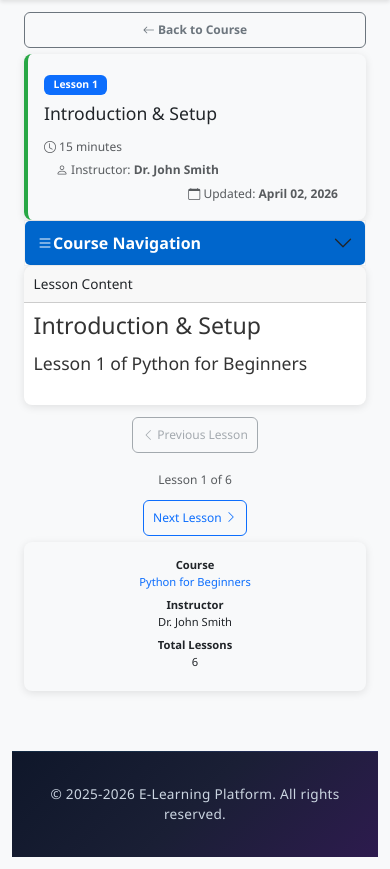
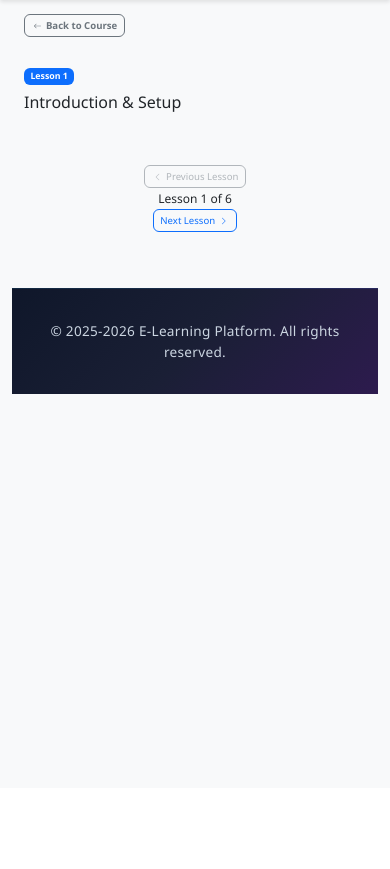
Before and after one commit to pritamrangari27/E-Learning-Platform, a Flask app: page /lesson/1 in a window 390 px wide. Shown: the part 56-925 px from the top of the page. After the commit the page ends 450 px from the top, so only its background shows below. Run offline with Flask 3, Linux system fonts and the light colour scheme; the visitor is signed in with stand-in values (Sample User, id 1).

Commit message:
Mobile UX: Show only lesson title and navigation buttons in 1x3 grid on mobile

```diff
--- a/app/templates/lesson_detail.html
+++ b/app/templates/lesson_detail.html
@@ -29,154 +29,147 @@
     }
 
     @media (max-width: 480px) {
-        /* Mobile collapsed layout - accordion style */
-        .lesson-page-container {
-            display: flex;
-            flex-direction: column;
-            gap: 0;
+        /* Hide unnecessary sections on mobile - show only title and nav buttons */
+        .row.mb-3 .col-md-9 .card.lesson-card .row.text-muted {
+            display: none !important;
         }
 
+        .row.mb-3 .col-md-9 .card.lesson-card .d-flex.mb-3 .text-end {
+            display: none !important;
+        }
+
+        /* Hide all sections except navigation buttons */
+        .row.mb-3 .col-md-3 {
+            display: none !important;
+        }
+
+        .d-md-none.mb-0 {
+            display: none !important;
+        }
+
+        .row.mb-3:not(:first-of-type) {
+            display: none !important;
+        }
+
+        .row:has(.bg-light) {
+            display: none !important;
+        }
+
+        /* Keep only the first row (lesson title) */
+        .lesson-page-container .row.mb-3:first-of-type {
+            display: block !important;
+            margin-bottom: 1rem !important;
+        }
+
+        .row.mb-3 {
+            margin-bottom: 0 !important;
+        }
+
+        /* Lesson card - keep minimal */
+        .lesson-card {
+            padding: 0 !important;
+            border: none !important;
+            background: transparent !important;
+            box-shadow: none !important;
+        }
+
+        .lesson-card .card-body {
+            padding: 0.5rem 0 !important;
+        }
+
+        /* Navigation buttons - 1x3 grid layout */
+        .row.mb-4 {
+            display: grid !important;
+            grid-template-columns: 1fr 1fr 1fr;
+            gap: 0.5rem;
+            margin: 0 !important;
+            padding: 0.5rem;
+        }
+
+        .row.mb-4 .col-md-9 {
+            grid-column: 1 / -1;
+            padding: 0 !important;
+        }
+
+        .row.mb-4 .d-flex.justify-content-between {
+            display: contents !important;
+        }
+
+        .row.mb-4 .d-flex > div {
+            display: flex;
+            justify-content: center;
+            align-items: center;
+        }
+
+        .row.mb-4 .d-flex > div:nth-child(1) {
+            grid-column: 1;
+        }
+
+        .row.mb-4 .d-flex > div:nth-child(2) {
+            grid-column: 2;
+        }
+
+        .row.mb-4 .d-flex > div:nth-child(3) {
+            grid-column: 3;
+        }
+
+        /* Button styling for 1x3 grid */
+        .btn-outline-primary,
+        .btn-outline-secondary {
+            width: auto !important;
+            padding: 0.3rem 0.4rem !important;
+            font-size: 0.6rem !important;
+            margin: 0 !important;
+            white-space: normal;
+            line-height: 1.2;
+        }
+
+        .btn-outline-primary i,
+        .btn-outline-secondary i {
+            font-size: 0.5rem !important;
+            margin: 0 2px;
+        }
+
+        .btn-outline-primary:disabled,
+        .btn-outline-secondary:disabled {
+            opacity: 0.5;
+        }
+
+        /* Text center styling for lesson counter */
+        .text-center {
+            padding: 0.2rem !important;
+            font-size: 0.55rem !important;
+            line-height: 1.2;
+        }
+
+        .text-center .text-muted {
+            color: inherit !important;
+        }
+
+        /* Lesson title */
+        h1 {
+            font-size: 1rem;
+            margin: 0.3rem 0;
+        }
+
+        .badge {
+            font-size: 0.55rem !important;
+            padding: 0.25rem 0.4rem !important;
+        }
+
+        /* Remove padding and margins for row/col */
         .row {
-            margin-left: 0;
-            margin-right: 0;
+            margin-left: 0 !important;
+            margin-right: 0 !important;
             margin-bottom: 0 !important;
         }
 
         .col-md-9,
         .col-md-3 {
-            padding-left: 0;
-            padding-right: 0;
+            padding-left: 0 !important;
+            padding-right: 0 !important;
         }
-
-        /* Accordion-style cards for mobile */
-        .accordion-button {
-            padding: 0.75rem;
-            font-weight: 600;
-            background-color: #0066cc;
-            color: white;
-        }
-
-        .accordion-button:not(.collapsed) {
-            background-color: #0052a3;
-            color: white;
-        }
-
-        .accordion-button:focus {
-            box-shadow: none;
-            border-color: #0066cc;
-        }
-
-        .accordion-body {
-            padding: 0.75rem;
-        }
-
-        .accordion {
-            border: none;
-            gap: 0;
-            --bs-accordion-border-color: #f0f0f0;
-        }
-
-        .accordion-item {
-            border: 1px solid #f0f0f0;
-            margin-bottom: 0;
-            border-radius: 0;
-        }
-
-        .accordion-item:first-child {
-            border-radius: 0;
-        }
-
-        /* Hide desktop sidebar on mobile */
-        .sticky-top {
-            position: static !important;
-        }
-
-        /* Mobile button styling */
-        .btn-outline-primary,
-        .btn-outline-secondary {
-            width: 100%;
-            padding: 0.5rem 0.6rem !important;
-            font-size: 0.75rem !important;
-            margin-bottom: 0.4rem !important;
-        }
-
-        .btn-outline-primary:disabled,
-        .btn-outline-secondary:disabled {
-            opacity: 0.6;
-        }
-
-        /* Navigation buttons layout */
-        .d-flex.justify-content-between {
-            flex-direction: column !important;
-            gap: 0.4rem;
-        }
-
-        .text-center {
-            text-align: center !important;
-            padding: 0.3rem 0;
-            font-size: 0.7rem !important;
-        }
-
-        /* Badge and header styling */
-        .badge {
-            font-size: 0.65rem !important;
-        }
-
-        .badge-pill {
-            padding: 0.3rem 0.6rem !important;
-        }
-
-        h1 {
-            font-size: 1.1rem;
-            margin-top: 0.3rem;
-        }
-
-        h5 {
-            font-size: 0.85rem;
-        }
-
-        /* Course info grid */
-        .row.text-center {
-            flex-direction: column;
-        }
-
-        .col-md-4 {
-            margin-bottom: 0.4rem;
-        }
-
-        /* List group items */
-        .list-group-item {
-            padding: 0.5rem 0.6rem !important;
-            font-size: 0.8rem;
-        }
-
-        .list-group-item .badge {
-            margin-right: 0.3rem;
-        }
-
-        /* Content text sizing */
-        .lesson-content {
-            font-size: 0.75rem;
-            line-height: 1.5;
-        }
-
-        /* Remove extra spacing */
-        .mb-3 {
-            margin-bottom: 0 !important;
-        }
-
-        .mb-4 {
-            margin-bottom: 0 !important;
-        }
-
-        /* Card header styling */
-        .card-header {
-            padding: 0.6rem;
-        }
-
-        .card-body {
-            padding: 0.6rem;
-        }
+    }
 
         .text-end {
             text-align: end;
```
